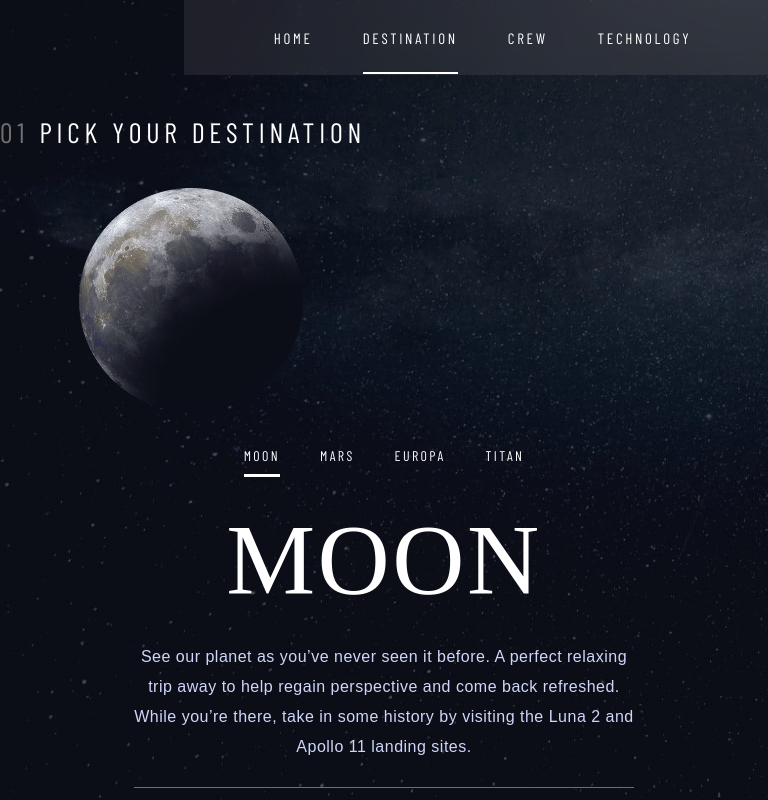
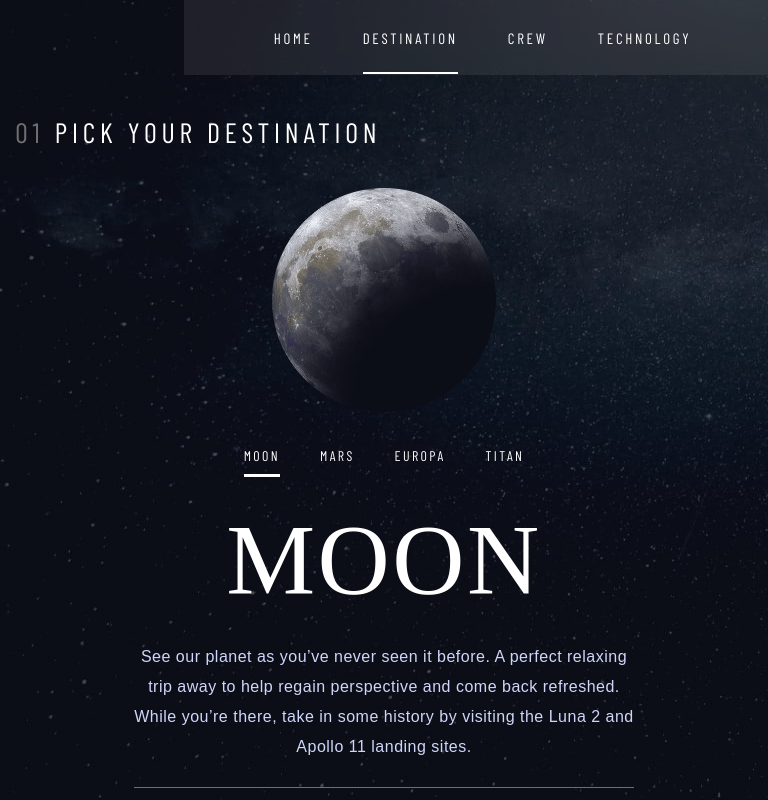
Before and after one commit to kabocha23/space-tourism, a React (Create React App) app: page /destination in a window 768 px wide. Built offline with nearby package versions, Linux system fonts and the light colour scheme; a web font is replaced by a local one.

Commit message:
adjusted containers to match other pages, aligning headers, text, and images between routes

```diff
--- a/src/components/01 Destination/Destination.css
+++ b/src/components/01 Destination/Destination.css
@@ -8,13 +8,13 @@
     background-size: 100% 100%;
     color: #FFFFFF;
 }
-
 .destination-heading {
     width: 100%;
     max-width: 1280px;
-    margin-top: 20%;
+    margin-top: 250px;
     margin-left: auto;
     margin-right: auto;
+    padding-left: 2%;
 }
 .destination-container-sub {
     display: flex;
@@ -25,6 +25,7 @@
     margin-left: auto;
     margin-right: auto;
 }
+
 /* left half */
 .destination-img {
     display: flex;
@@ -144,6 +145,7 @@ hr {
         height: 100%;
         width: auto;
         margin-top: 0%;
+        margin-left: auto;
         margin-bottom: 0%;
     }
 
```
